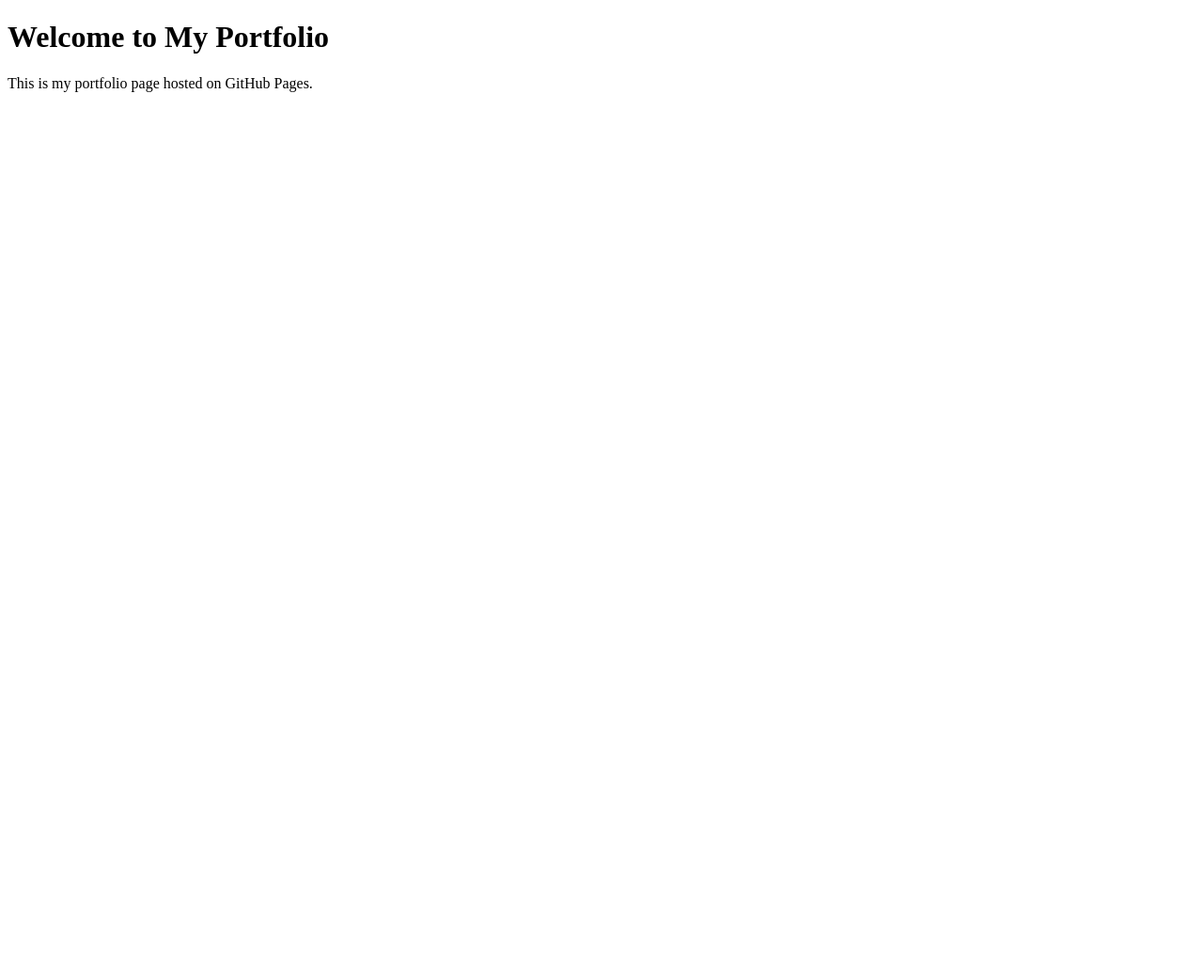
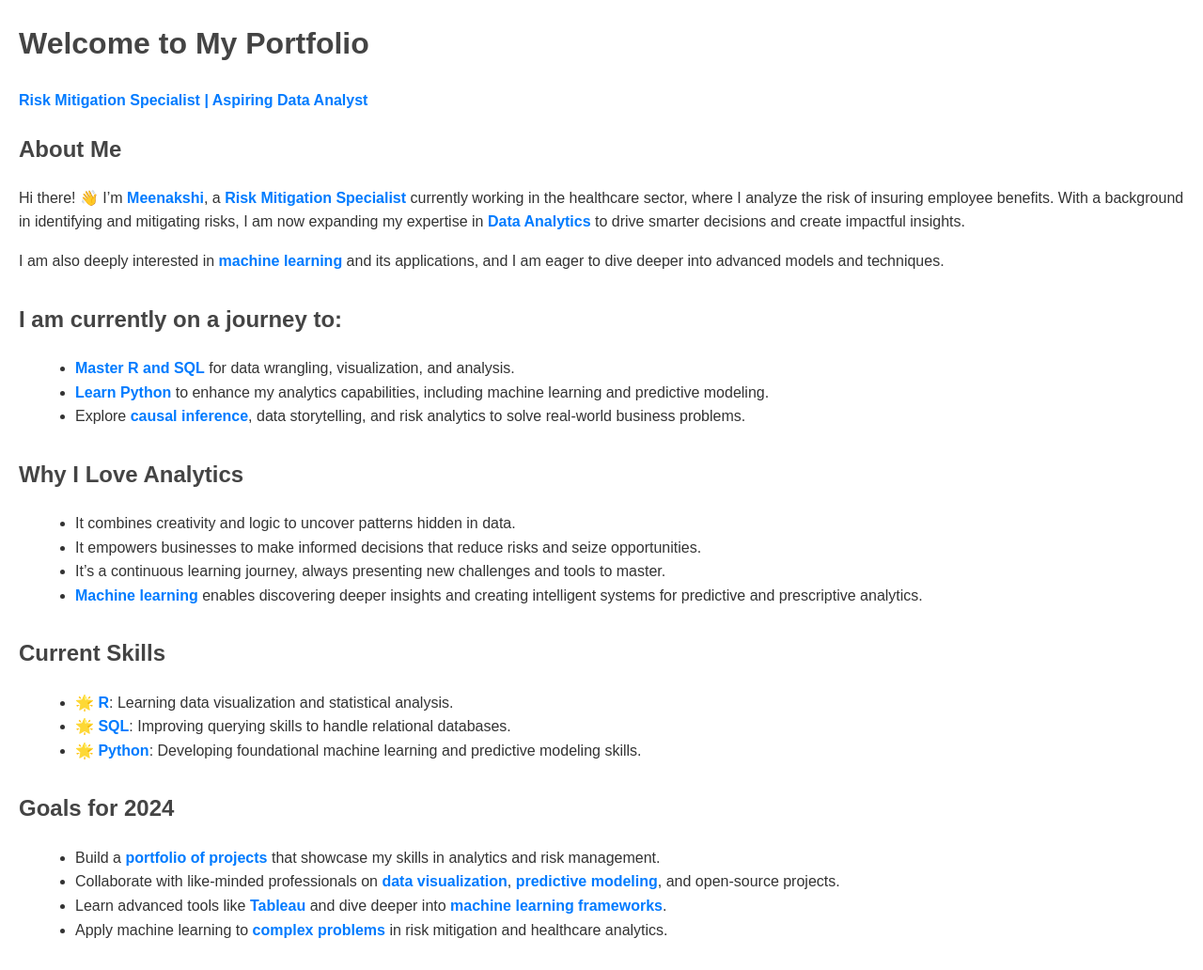
Before and after one commit to Meen1312/Meen.github.io, a plain HTML site: page index.html in a window 1280 px wide. Shown: the whole page at 94% size. Before the commit the page ends 800 px from the top, so only its background shows below. Drawn offline with Linux system fonts and the light colour scheme.

Commit message:
Update index.html

```diff
--- a/index.html
+++ b/index.html
@@ -4,9 +4,85 @@
     <meta charset="UTF-8">
     <meta name="viewport" content="width=device-width, initial-scale=1.0">
     <title>Welcome to My Portfolio</title>
+    <style>
+        body {
+            font-family: Arial, sans-serif;
+            line-height: 1.6;
+            margin: 20px;
+            color: #333;
+        }
+        h1, h2 {
+            color: #444;
+        }
+        ul {
+            list-style-type: disc;
+            margin-left: 20px;
+        }
+        section {
+            margin-bottom: 30px;
+        }
+        .highlight {
+            font-weight: bold;
+            color: #007BFF;
+        }
+    </style>
 </head>
 <body>
-    <h1>Welcome to My Portfolio</h1>
-    <p>This is my portfolio page hosted on GitHub Pages.</p>
+    <header>
+        <h1>Welcome to My Portfolio</h1>
+        <p><span class="highlight">Risk Mitigation Specialist | Aspiring Data Analyst</span></p>
+    </header>
+
+    <section>
+        <h2>About Me</h2>
+        <p>
+            Hi there! 👋 I’m <span class="highlight">Meenakshi</span>, a <span class="highlight">Risk Mitigation Specialist</span>
+            currently working in the healthcare sector, where I analyze the risk of insuring employee benefits. With a background
+            in identifying and mitigating risks, I am now expanding my expertise in <span class="highlight">Data Analytics</span> to
+            drive smarter decisions and create impactful insights.
+        </p>
+        <p>
+            I am also deeply interested in <span class="highlight">machine learning</span> and its applications, and I am eager
+            to dive deeper into advanced models and techniques.
+        </p>
+    </section>
+
+    <section>
+        <h2>I am currently on a journey to:</h2>
+        <ul>
+            <li><span class="highlight">Master R and SQL</span> for data wrangling, visualization, and analysis.</li>
+            <li><span class="highlight">Learn Python</span> to enhance my analytics capabilities, including machine learning and predictive modeling.</li>
+            <li>Explore <span class="highlight">causal inference</span>, data storytelling, and risk analytics to solve real-world business problems.</li>
+        </ul>
+    </section>
+
+    <section>
+        <h2>Why I Love Analytics</h2>
+        <ul>
+            <li>It combines creativity and logic to uncover patterns hidden in data.</li>
+            <li>It empowers businesses to make informed decisions that reduce risks and seize opportunities.</li>
+            <li>It’s a continuous learning journey, always presenting new challenges and tools to master.</li>
+            <li><span class="highlight">Machine learning</span> enables discovering deeper insights and creating intelligent systems for predictive and prescriptive analytics.</li>
+        </ul>
+    </section>
+
+    <section>
+        <h2>Current Skills</h2>
+        <ul>
+            <li>🌟 <span class="highlight">R</span>: Learning data visualization and statistical analysis.</li>
+            <li>🌟 <span class="highlight">SQL</span>: Improving querying skills to handle relational databases.</li>
+            <li>🌟 <span class="highlight">Python</span>: Developing foundational machine learning and predictive modeling skills.</li>
+        </ul>
+    </section>
+
+    <section>
+        <h2>Goals for 2024</h2>
+        <ul>
+            <li>Build a <span class="highlight">portfolio of projects</span> that showcase my skills in analytics and risk management.</li>
+            <li>Collaborate with like-minded professionals on <span class="highlight">data visualization</span>, <span class="highlight">predictive modeling</span>, and open-source projects.</li>
+            <li>Learn advanced tools like <span class="highlight">Tableau</span> and dive deeper into <span class="highlight">machine learning frameworks</span>.</li>
+            <li>Apply machine learning to <span class="highlight">complex problems</span> in risk mitigation and healthcare analytics.</li>
+        </ul>
+    </section>
 </body>
 </html>
```
